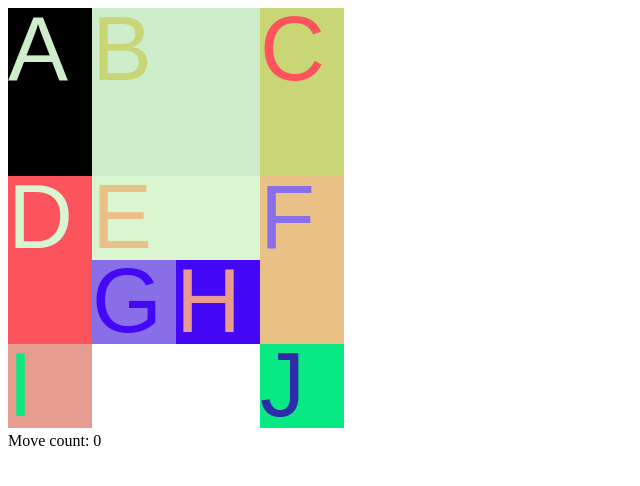
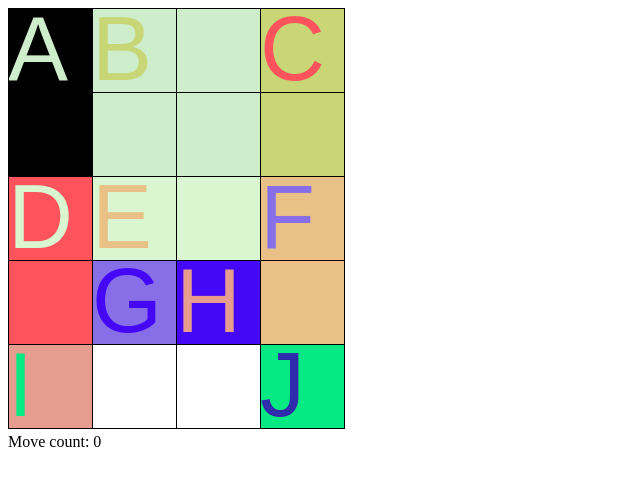
Before and after one commit to nmehta001/SlidingPuzzle, a plain HTML site: page main.html in a window 1280 px wide. Shown: the whole page, without its empty margins (0-640 px from the left). Drawn offline with Linux system fonts and the light colour scheme.

Commit message:
Added visible grid

```diff
--- a/assets/js/main.js
+++ b/assets/js/main.js
@@ -40,8 +40,27 @@ const randomColor = (() => {
     };
 })();
 
+function CanvasGrid(canvas) {
+    this.height = canvas.height;
+    this.width = canvas.width;
+    this.ctx = canvas.getContext('2d');
+
+    for (let i = 0; i <= this.width; i += 84) {
+        this.ctx.moveTo(.5 + i, 0);
+        this.ctx.lineTo(.5 + i, this.height);
+    }
+
+    for (let i = 0; i <= this.height; i += 84) {
+        this.ctx.moveTo(0, .5 + i);
+        this.ctx.lineTo(this.width, .5 + i);
+    }
+
+    this.ctx.strokeStyle = "black";
+    this.ctx.stroke();
+}
+
 /**
- * Canvas Modifications and methods
+ * Canvas State Modifications and methods
  */
 
 function CanvasState(canvas) {
@@ -49,8 +68,6 @@ function CanvasState(canvas) {
     this.width = canvas.width;
     this.height = canvas.height;
     this.ctx = canvas.getContext('2d');
-
-    // **** Keep track of state! ****
 
     // Setting to false will redraw Canvas
     this.valid = false;
@@ -72,8 +89,7 @@ function CanvasState(canvas) {
         let mouseX = mouse.x;
         let mouseY = mouse.y;
         let blocks = myState.blocks;
-        let l = blocks.length;
-        for (let i = l - 1; i >= 0; i--) {
+        for (let i = blocks.length - 1; i >= 0; i--) {
             if (blocks[i].contains(mouseX, mouseY)) {
                 let mySel = blocks[i];
                 // Keep track of where in the object we clicked
@@ -88,8 +104,6 @@ function CanvasState(canvas) {
             }
         }
 
-        console.log(myState.selection)
-        // havent returned means we have failed to select anything.
         // If there was an object selected, we deselect it
         if (myState.selection) {
             myState.selection = null;
@@ -104,6 +118,7 @@ function CanvasState(canvas) {
             myState.selection.x = mouse.x - myState.dragOffX;
             myState.selection.y = mouse.y - myState.dragOffY;
             myState.valid = false;
+            console.log(myState)
         }
     }, true);
 
@@ -111,7 +126,6 @@ function CanvasState(canvas) {
         myState.isDragging = false;
     }, true);
 
-    // **** Options! ****
     this.selectionColor = '#E7004E';
     this.selectionWidth = 1;
     this.interval = 30;
@@ -153,6 +167,8 @@ CanvasState.prototype.draw = function () {
         }
 
         this.valid = true;
+
+        new CanvasGrid(this.canvas)
     }
 };
 
--- a/main.html
+++ b/main.html
@@ -7,7 +7,7 @@
 </head>
 <body>
 
-<canvas id="canvas" height="420" width="366"></canvas>
+<canvas id="canvas" height="421" width="337"></canvas>
 
 <div class="move-count">
     Move count: 0
```
